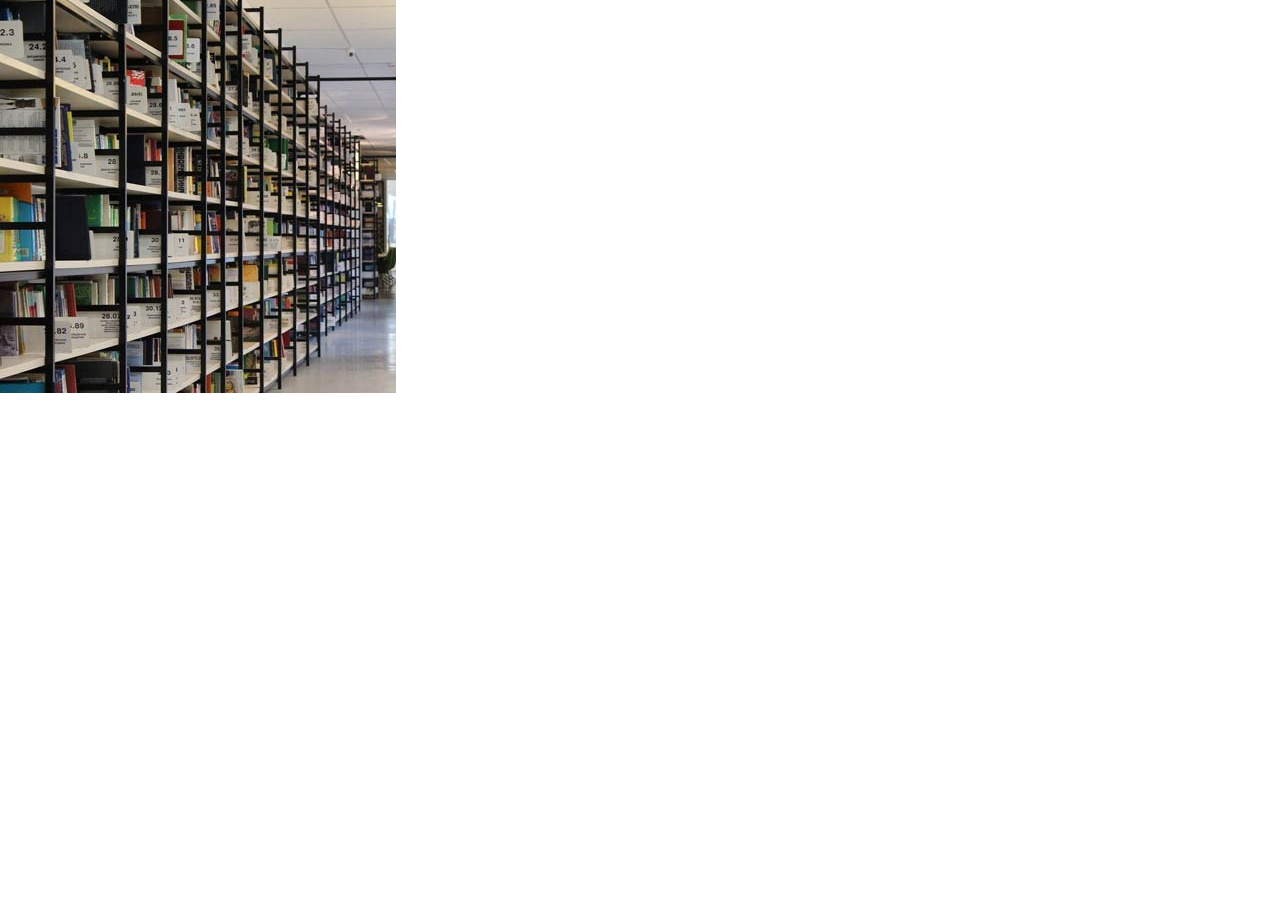
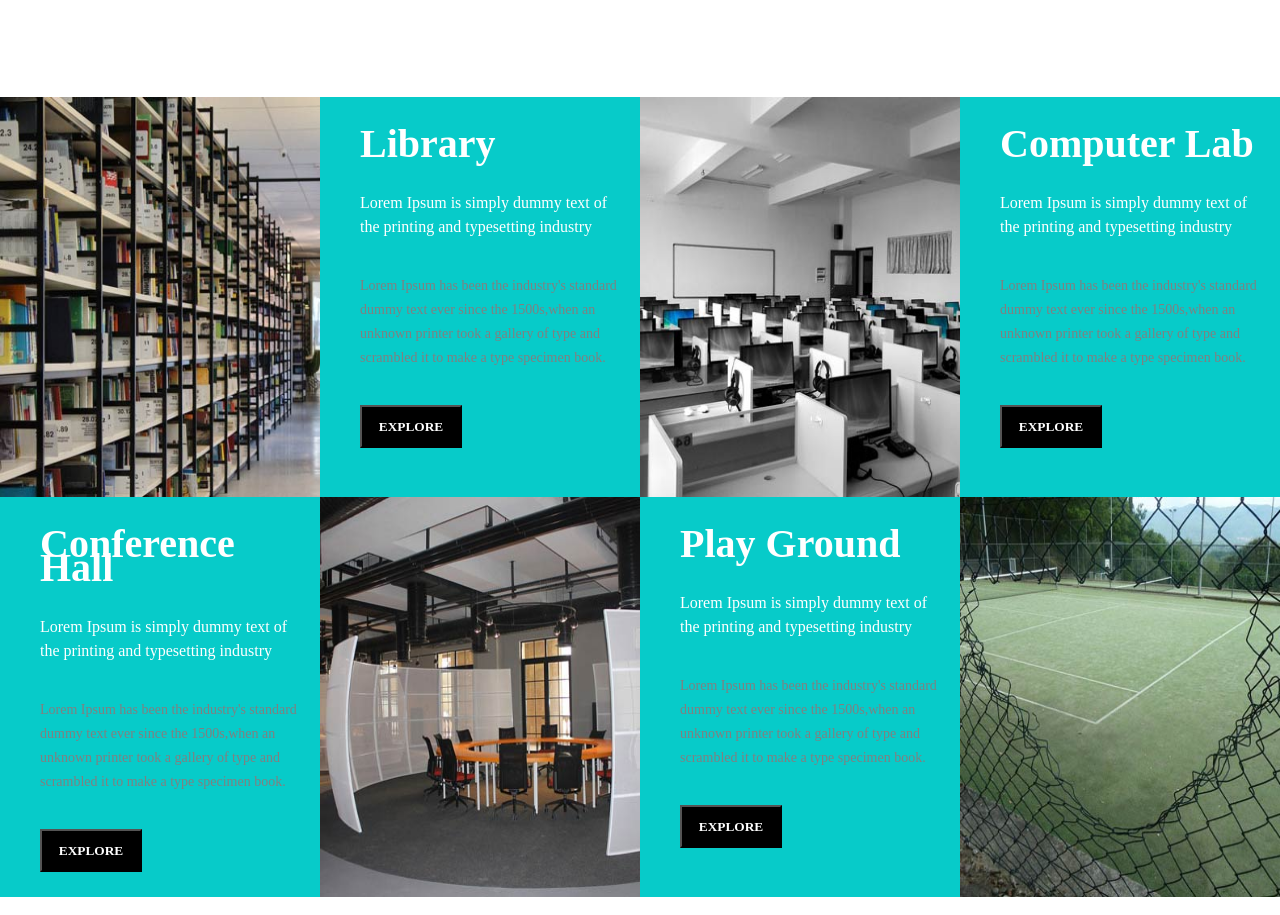
Before and after one commit to drakedoglife/Beautiful, a plain HTML site: page index.html in a window 1280 px wide. Shown: the part 1366-2281 px from the top of the page. Before the commit the page ends 1763 px from the top, so only its background shows below. Drawn offline with Linux system fonts and the light colour scheme.

Commit message:
finished about bottom

```diff
--- a/css/index.css
+++ b/css/index.css
@@ -199,6 +199,12 @@
 	margin-top: 20px;
 }
 
+.about .middle .left .left_container button:hover {
+	background-color: transparent;
+	border: 1px solid black;
+	color: black;
+}
+
 .about .middle .left .left_layer {
 	width: 370px;
 	height: 246px;
@@ -217,6 +223,9 @@
 .about .middle .center img {
 	width: 568px;
 	height: 380px;
+	position: relative;
+	left: 50%;
+	margin-left: -284px;
 }
 
 .about .middle .right {
@@ -231,7 +240,7 @@
 	margin-bottom: 20px;
 	padding-top: 30px;
 	position: relative;
-	left: 50%;
+	left: 45%;
 }
 
 .about .middle .right .right_box hr {
@@ -248,3 +257,53 @@
 	float: left;
 }
 /*about底部*/
+.about .bottom {
+	width: 100%;
+	margin-top: 100px;
+}
+
+.about .bottom .quarter {
+	width: 25%;
+	height: 400px;
+	float: left;
+}
+
+.about .bottom .bottom_text {
+	background: #07cbc9;
+	line-height: 1.5em;
+}
+
+.about .bottom .bottom_text h2,
+.about .bottom .bottom_text p,
+.about .bottom .bottom_text button {
+	margin: 35px 20px 0 40px;
+}
+
+.about .bottom .bottom_text h2,
+.about .bottom .bottom_text .p_top {
+	color: white;
+}
+
+.about .bottom .bottom_text h2 {
+	font-size: 40px;
+}
+
+.about .bottom .bottom_text .p_down {
+	color: gray;
+	font-size: 14px;
+}
+
+.about .bottom .bottom_text button {
+	width: 102px;
+	height: 43px;
+	background-color: black;
+	color: white;
+	font-weight: bold;
+	padding: 0;
+}
+
+.about .bottom .bottom_text button:hover {
+	background-color: transparent;
+	border: 1px solid black;
+	color: black;
+}
--- a/index.html
+++ b/index.html
@@ -38,8 +38,7 @@
 			<div class="top">
 				<h1>ABOUT</h1>
 				<hr>
-				<p>Lorem Ipsum is simply dummy text of the printing and typesetting industry.Lorem has been the industry's
-				standard dummy text ever since the 1500s.</p>
+				<p>Lorem Ipsum is simply dummy text of the printing and typesetting industry.Lorem Ipsum has been the industry's standard dummy text ever since the 1500s.</p>
 			</div>
 			<div class="middle clearfix">
 				<div class="left middle_container">
@@ -66,10 +65,36 @@
 					</div>
 				</div>
 			</div>
-			<div class="bottom">
+			<div class="bottom clearfix">
 				<div class="bottom_top">
-					<img src="images/b1.jpg" class="bottom_picture">
-					<div class="bottom_text"></div>
+					<img src="images/b1.jpg" class="bottom_picture quarter">
+					<div class="bottom_text quarter">
+						<h2>Library</h2>
+						<p class="p_top">Lorem Ipsum is simply dummy text of the printing and typesetting industry</p>
+						<p class="p_down">Lorem Ipsum has been the industry's standard dummy text ever since the 1500s,when an unknown printer took a gallery of type and scrambled it to make a type specimen book.</p>
+						<button type="submit">EXPLORE</button>
+					</div>
+					<img src="images/b2.jpg" class="bottom_picture quarter">
+					<div class="bottom_text quarter">
+						<h2>Computer Lab</h2>
+						<p class="p_top">Lorem Ipsum is simply dummy text of the printing and typesetting industry</p>
+						<p class="p_down">Lorem Ipsum has been the industry's standard dummy text ever since the 1500s,when an unknown printer took a gallery of type and scrambled it to make a type specimen book.</p>
+						<button type="submit">EXPLORE</button>
+					</div>
+					<div class="bottom_text quarter">
+						<h2>Conference Hall</h2>
+						<p class="p_top">Lorem Ipsum is simply dummy text of the printing and typesetting industry</p>
+						<p class="p_down">Lorem Ipsum has been the industry's standard dummy text ever since the 1500s,when an unknown printer took a gallery of type and scrambled it to make a type specimen book.</p>
+						<button type="submit">EXPLORE</button>
+					</div>
+					<img src="images/b3.jpg" class="bottom_picture quarter">
+					<div class="bottom_text quarter">
+						<h2>Play Ground</h2>
+						<p class="p_top">Lorem Ipsum is simply dummy text of the printing and typesetting industry</p>
+						<p class="p_down">Lorem Ipsum has been the industry's standard dummy text ever since the 1500s,when an unknown printer took a gallery of type and scrambled it to make a type specimen book.</p>
+						<button type="submit">EXPLORE</button>
+					</div>
+					<img src="images/b4.jpg" class="bottom_picture quarter">
 				</div>
 				<div class="bottom_bottom"></div>
 			</div>
```
